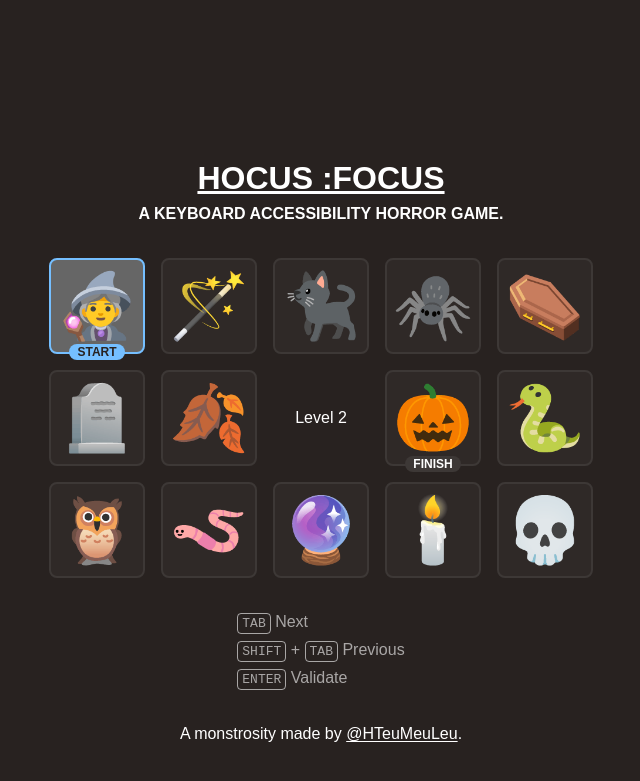
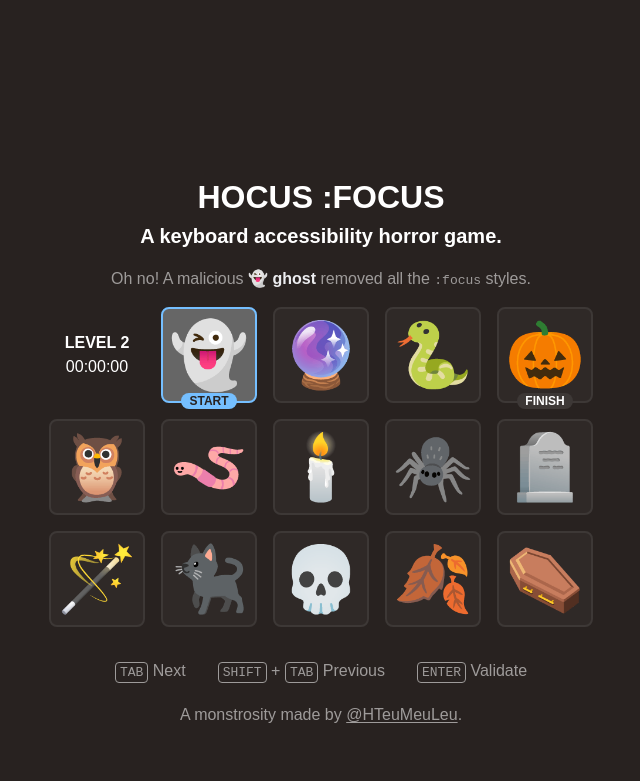
Before and after one commit to hteumeuleu/hocus-focus, a Jekyll site: the page built from pages/2.html, in a window 1280 px wide. Shown: the top 781 px of the page, without its empty margins (319-959 px from the left). Built offline with Jekyll 4.4.1, drawn with Linux system fonts in a browser that asks for light colours.

Commit message:
Add dev progress

```diff
--- a/_includes/script.js
+++ b/_includes/script.js
@@ -1,27 +1,104 @@
+class Timer {
+	// Loosely based on https://codepen.io/_Billy_Brown/pen/dbJeh
+	constructor() {
+		this.value = 0;
+		this.element = document.querySelector('.timer');
+		this.running = false;
+        this.times = [ 0, 0, 0 ];
+	}
+	start() {
+		if(!this.time) {
+			this.time = performance.now();
+		}
+		if(!this.running) {
+			this.running = true;
+			requestAnimationFrame(this.step.bind(this));
+        }
+	}
+	stop() {
+		this.running = false;
+	}
+	step(timestamp) {
+		if(this.running) {
+			this.calculate(timestamp);
+			this.time = timestamp;
+			this.print();
+			requestAnimationFrame(this.step.bind(this));
+		}
+	}
+	calculate(timestamp) {
+		var diff = timestamp - this.time;
+		// Hundredths of a second are 100 ms
+		this.times[2] += diff / 10;
+		// Seconds are 100 hundredths of a second
+		if (this.times[2] >= 100) {
+			this.times[1] += 1;
+			this.times[2] -= 100;
+		}
+		// Minutes are 60 seconds
+		if (this.times[1] >= 60) {
+			this.times[0] += 1;
+			this.times[1] -= 60;
+		}
+	}
+	print() {
+		this.element.innerText = this.getFormattedValue();
+	}
+	getFormattedValue() {
+		return `\
+${this.times[0].toString().padStart(2, '0')}:\
+${this.times[1].toString().padStart(2, '0')}:\
+${Math.floor(this.times[2]).toString().padStart(2, '0')}`;
+	}
+}
+
 document.addEventListener('DOMContentLoaded', function() {
+	const timer = new Timer();
 	const gameIcons = Array.from(document.querySelectorAll('button.icon'));
 	gameIcons.forEach(function(gameIcon, index) {
-		gameIcon.addEventListener('mousedown', function(event) {
-			if(index !== 0) {
-				event.preventDefault();
-				event.stopPropagation();
-			}
-		});
-		gameIcon.addEventListener('click', function(event) {
-			event.preventDefault();
-			event.stopPropagation();
-		});
+		gameIcon.addEventListener('mousedown', customPreventDefault);
+		gameIcon.addEventListener('click', customPreventDefault);
 		gameIcon.addEventListener('keypress', function(event) {
 			if(event.keyCode === 32 || event.keyCode === 13) {
-				console.log(this.innerHTML);
+				if(this.classList.contains('is-over') || this.classList.contains('is-finish')) {
+					timer.stop();
+				} else {
+					this.classList.remove('is-error');
+					this.classList.add('is-error');
+					this.addEventListener('animationend', function() {
+						this.classList.remove('is-error');
+					}, { once:true });
+				}
 			}
 		});
 		gameIcon.addEventListener('focus', function(event) {
-			if(index == (gameIcons.length - 1)) {
-				console.log("Game Over");
+			if(this.classList.contains('is-over')) {
 			}
 		});
 	});
+
+	const form = document.querySelector('form');
+	if(form) {
+		form.addEventListener('submit', function(event) {
+			event.preventDefault();
+			event.stopPropagation();
+			window.location = form.getAttribute('action');
+		}, { once:true });
+	}
+
+	const gameIconStart = document.querySelector('.is-start + *');
+	gameIconStart.addEventListener('focus', function(event) {
+		if(document.hasFocus()) {
+			timer.start();
+		}
+	}, { once:true });
+
+	function customPreventDefault(event) {
+		if(!(this.classList.contains('is-finish'))) {
+			event.preventDefault();
+			event.stopPropagation();
+		}
+	}
 });
 
 document.addEventListener('mousedown', function() {
--- a/_includes/styles.scss
+++ b/_includes/styles.scss
@@ -15,6 +15,7 @@
 body {
 	display: flex;
 	justify-content: center;
+	min-width: rem(320px);
 	min-height: 100vh;
 	color: #fff;
 	font: 1em/1.5 'Montserrat', 'Futura', sans-serif;
@@ -24,6 +25,7 @@
 a {
 	color: inherit;
 	text-underline-offset: rem(2px);
+	outline-offset: rem(4px);
 }
 
 kbd {
@@ -34,30 +36,49 @@
 }
 
 .page {
-	max-width: rem(600px);
+	max-width: rem(632px);
 	margin: auto;
+	padding: 0 rem(16px);
 }
 
 .header,
 .footer {
-	padding: rem(32px);
+	padding: rem(16px) 0;
 	text-align: center;
+}
+
+.footer {
+	color: #9e9b9a;
+
+	a:hover, a:focus {
+		color: #fff;
+	}
 }
 
 .title {
 	text-transform: uppercase;
 	font-weight: 900;
-	font-size: rem(32px);
+	font-size: 2em;
+
+	a {
+		text-decoration: none;
+	}
 }
 
 .subtitle {
-	text-transform: uppercase;
 	font-weight: bold;
+	font-size: 1.25em;
 }
 
 .rules {
-	margin-top: rem(32px);
-	color: rgba(255,255,255,0.6);
+	margin-bottom: rem(16px);
+	color: #9e9b9a;
+	text-align: center;
+}
+
+.char {
+	font-weight: bold;
+	white-space: nowrap;
 }
 
 .game {
@@ -67,13 +88,10 @@
 	max-width: rem(544px);
 	margin: auto;
 	justify-content: center;
-
-	@media (max-width: rem(600px)) {
-		max-width: rem(320px);
-	}
 }
 
-.icon {
+.icon,
+.scoreboard {
 	position: relative;
 	display: flex;
 	align-items: center;
@@ -81,32 +99,50 @@
 	width: rem(96px);
 	height: rem(96px);
 	font-size: rem(64px);
-	border: rem(2px) solid #3d3836;
-	background-color: #2f2927;
+	border: rem(2px) solid transparent;
 	border-radius: rem(8px);
 	outline: none;
 	color: #fff;
 	text-decoration: none;
 	pointer-events: none;
+}
 
-	&:focus,
-	&:first-child:focus {
+.icon {
+	border-color: #3d3836;
+	background-color: #2f2927;
+
+	&.is-start:focus {
 		border-color: #75bfff;
 		background-color: #666;
 	}
 
-	&:last-child:focus {
-		border-color: #ff7575;
+	&.is-error {
+		// border-color: #ff7575;
+		animation-timing-function: ease-in-out;
+		animation-name: headShake;
+		animation-duration: 0.8s;
 	}
 
-	&[formaction]:focus {
-		border-color: #71d981;
+	.has-focus-styles & {
+		&:focus {
+			border-color: #75bfff;
+			background-color: #666;
+		}
+
+		&.is-over:focus {
+			border-color: #ff7575;
+		}
+
+		&.is-finish:focus {
+			border-color: #71d981;
+		}
 	}
+}
 
-	&:not(:is(button, a)) {
-		background-color: transparent;
-		border-color: transparent;
-	}
+.scoreboard {
+	font-size: rem(16px);
+	text-align: center;
+	flex-direction: column;
 }
 
 .badge {
@@ -121,20 +157,19 @@
 	color: #fff;
 	background-color: #3d3836;
 
-	:focus & {
+	.is-start:focus & {
 		color: #282220;
 		background-color: #75bfff;
 	}
 
-	[formaction] & {
+	.has-focus-styles :focus & {
 		color: #282220;
+		background-color: #75bfff;
+	}
+
+	.has-focus-styles .is-finish:focus & {
 		background-color: #71d981;
 	}
-}
-
-.scoreboard {
-	font-size: rem(16px);
-	text-align: center;
 }
 
 .level {
@@ -143,15 +178,94 @@
 }
 
 .timer {
+	display: block;
 	font-variant-numeric: tabular-nums;
 }
 
 .instructions {
 	width: fit-content;
 	margin: rem(32px) auto 0;
-	color: rgba(255,255,255,0.6);
+	color: #9e9b9a;
 
 	p:not(:last-child) {
 		margin-bottom: rem(4px);
 	}
+
+	@media (min-width: rem(601px)) {
+		display: flex;
+
+		p {
+			margin: 0 rem(16px);
+		}
+	}
 }
+
+@media only screen and (max-width: rem(600px)) {
+	.header {
+		font-size: rem(12px);
+	}
+
+	.game {
+		max-width: rem(320px);
+	}
+}
+
+@media only screen and (max-width: rem(375px)) {
+	.icon,
+	.scoreboard {
+		width: rem(80px);
+		height: rem(80px);
+	}
+
+	.icon {
+		font-size: rem(48px);
+	}
+}
+
+@keyframes shakeY {
+	from,
+	to {
+		transform: translate3d(0, 0, 0);
+	}
+
+	10%,
+	30%,
+	50%,
+	70%,
+	90% {
+		transform: translate3d(0, -5px, 0);
+	}
+
+	20%,
+	40%,
+	60%,
+	80% {
+		transform: translate3d(0, 5px, 0);
+	}
+}
+
+@keyframes headShake {
+	0% {
+		transform: translateX(0);
+	}
+
+	6.5% {
+		transform: translateX(-6px) rotateY(-9deg);
+	}
+
+	18.5% {
+		transform: translateX(5px) rotateY(7deg);
+	}
+
+	31.5% {
+		transform: translateX(-3px) rotateY(-5deg);
+	}
+
+	43.5% {
+		transform: translateX(2px) rotateY(3deg);
+	}
+
+	50% {
+		transform: translateX(0);
+	}
+}
--- a/pages/2.html
+++ b/pages/2.html
@@ -2,24 +2,39 @@
 layout: default
 permalink: /2/
 ---
-<div class="game">
-	<button type="button" class="icon" autofocus="autofocus">🧙‍♀️ <span class="badge">Start</span></button>
-	<button type="button" class="icon">🪄</button>
-	<button type="button" class="icon">🐈‍⬛</button>
-	<button type="button" class="icon">🕷️</button>
-	<button type="button" class="icon">⚰️</button>
-	<button type="button" class="icon">🪦</button>
-	<button type="button" class="icon">🍂</button>
-	<div class="icon">
+<div class="rules">
+	<p>Oh no! A malicious <span class="char" style="color:#ecedf0;"><span aria-hidden="true">👻</span> ghost</span> removed all the <code>:focus</code> styles.</p>
+</div>
+<form action="/3/">
+	<div class="game">
 		<div class="scoreboard">
-			Level 2
+			<span class="level">Level 2</span>
+			<span class="timer">00:00:00</span>
 		</div>
+		<button type="button" class="icon is-start" autofocus="autofocus"><span class="ghost">👻</span> <span class="badge">Start</span></button>
+		<button type="button" class="icon">🔮</button>
+		<button type="button" class="icon">🐍</button>
+		<button type="submit" class="icon is-finish">🎃 <span class="badge">Finish</span></button>
+		<button type="button" class="icon">🦉</button>
+		<button type="button" class="icon">🪱</button>
+		<button type="button" class="icon">🕯️</button>
+		<button type="button" class="icon">🕷️</button>
+		<button type="button" class="icon">🪦</button>
+		<button type="button" class="icon">🪄</button>
+		<button type="button" class="icon">🐈‍⬛</button>
+		<button type="reset" class="icon">💀</button>
+		<button type="button" class="icon">🍂</button>
+		<button type="button" class="icon">⚰️</button>
 	</div>
-	<a href="/" class="icon">🎃 <span class="badge">Finish</span></a>
-	<button type="button" class="icon">🐍</button>
-	<button type="button" class="icon">🦉</button>
-	<button type="button" class="icon">🪱</button>
-	<button type="button" class="icon">🔮</button>
-	<button type="button" class="icon">🕯️</button>
-	<button type="reset" class="icon">💀</button>
-</div>
+</form>
+<style>
+	.icon:not(.is-start) { animation: ghost ease-in-out 1s; }
+	.icon:not(.is-start):nth-child(2n+1) { animation-delay: 0.1s; }
+	.ghost { animation:shakeY ease-in-out 1s 0.5s; }
+
+	@keyframes ghost {
+		from { border-color:#3d3836; }
+		50% { border-color:#75bfff; }
+		to { border-color:#3d3836; }
+	}
+</style>
```
Also changed, not shown: pages/1.html (+16 -12 lines), pages/3.html (added, +26 -0 lines).
